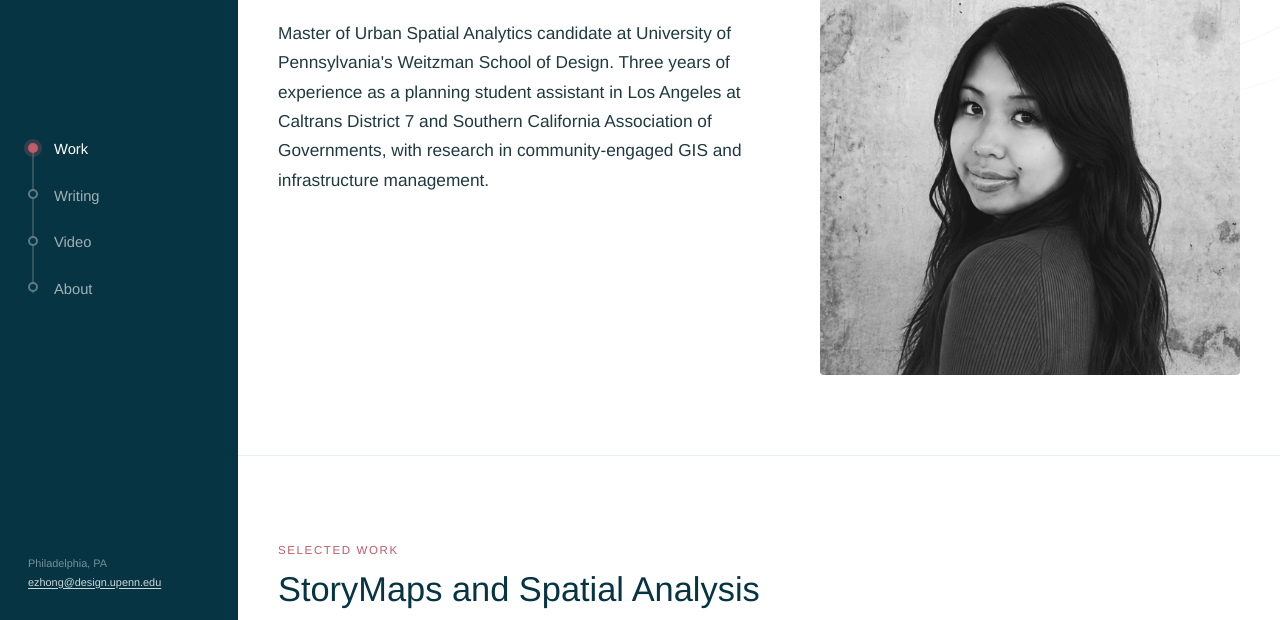
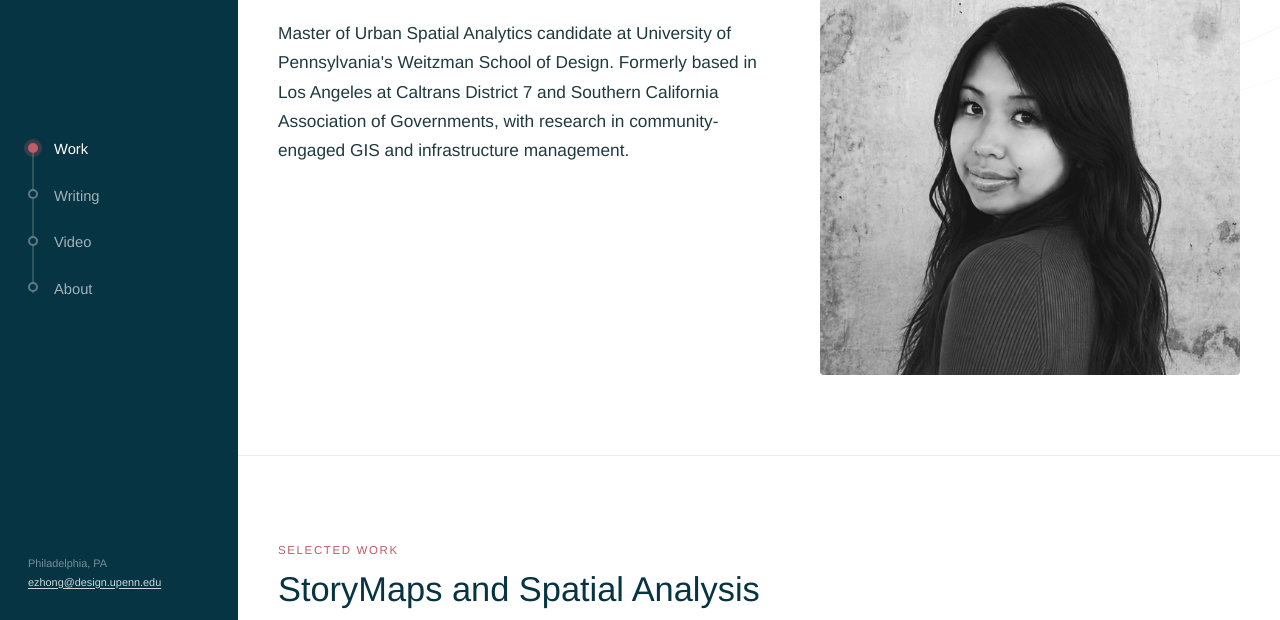
Before and after one commit to efzhong/evelynzhong, a plain HTML site: page index.html in a window 1280 px wide. Shown: the part 173-793 px from the top of the page. Drawn offline with Linux system fonts and the light colour scheme.

Commit message:
Update hero text description for Evelyn Zhong

```diff
--- a/index.html
+++ b/index.html
@@ -307,7 +307,7 @@
       <div class="hero-text">
         <h1>Evelyn Zhong</h1>
         <p class="hero-lede"> Master of Urban Spatial Analytics candidate at University of Pennsylvania's Weitzman School of Design.
-        Three years of experience as a planning student assistant in Los Angeles at Caltrans District 7 and Southern California Association of Governments, with research in community-engaged GIS and infrastructure management. </p>
+        Formerly based in Los Angeles at Caltrans District 7 and Southern California Association of Governments, with research in community-engaged GIS and infrastructure management. </p>
       </div>
       <img src="headshot.jpg" class="hero-photo" alt="Evelyn Zhong">
       </div>
```
